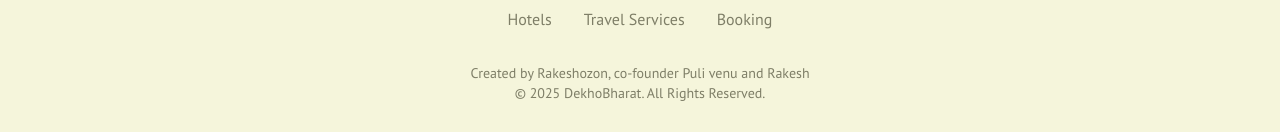
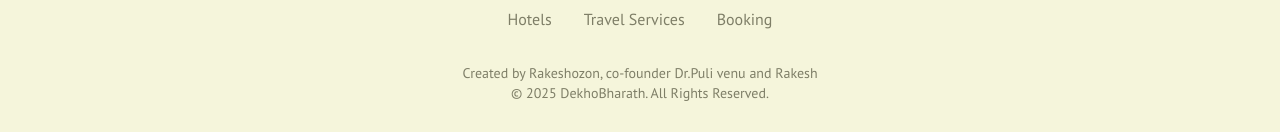
Before and after one commit to Rakeshozon/Anzen, a Next.js app: page / in a window 1280 px wide. Shown: the part 1585-1717 px from the top of the page. Built offline with nearby package versions, Linux system fonts and the light colour scheme.

Commit message:
Update Footer.tsx

```diff
--- a/src/components/common/Footer.tsx
+++ b/src/components/common/Footer.tsx
@@ -23,8 +23,8 @@ export function Footer() {
           </div>
         </div>
         <div className="mt-8 text-center text-sm text-muted-foreground">
-          <p>Created by Rakeshozon, co-founder Puli venu and Rakesh</p>
-          <p>&copy; {new Date().getFullYear()} DekhoBharat. All Rights Reserved.</p>
+          <p>Created by Rakeshozon, co-founder Dr.Puli venu and Rakesh</p>
+          <p>&copy; {new Date().getFullYear()} DekhoBharath. All Rights Reserved.</p>
         </div>
       </div>
     </footer>
```
